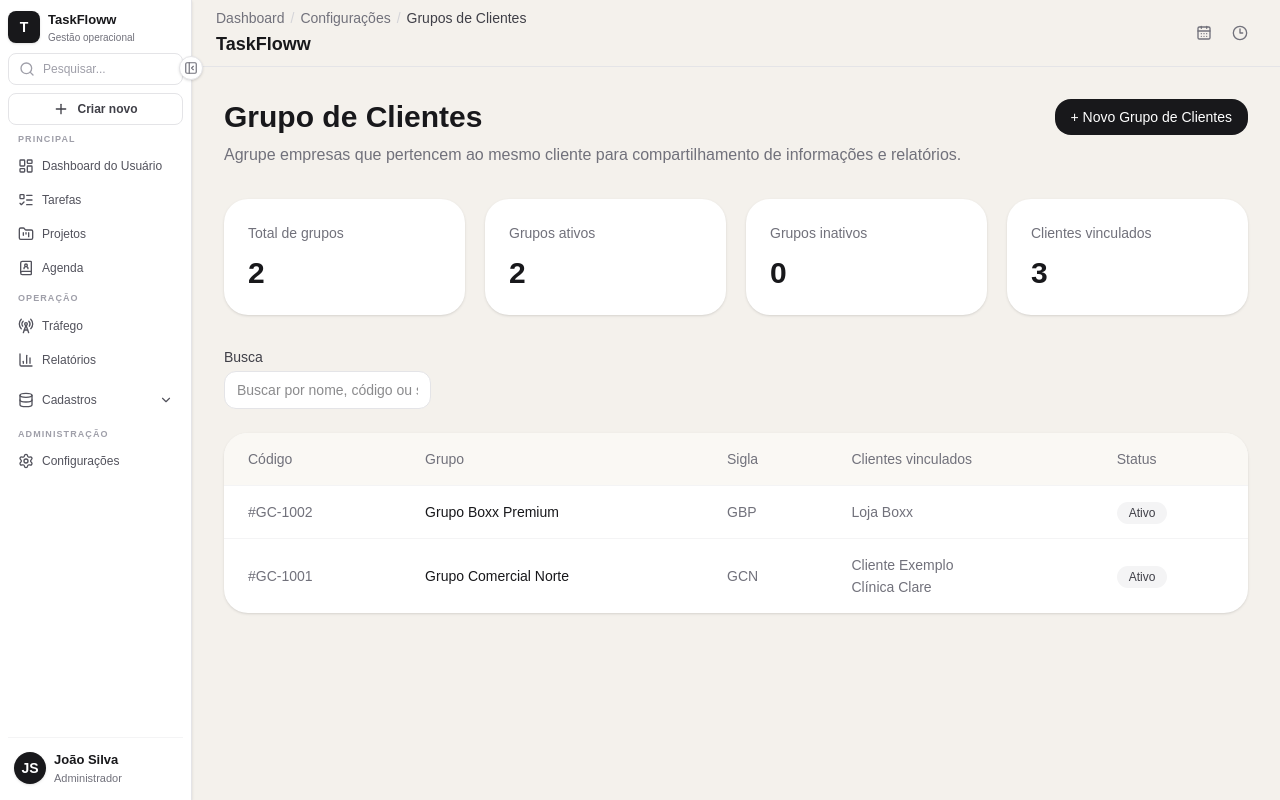
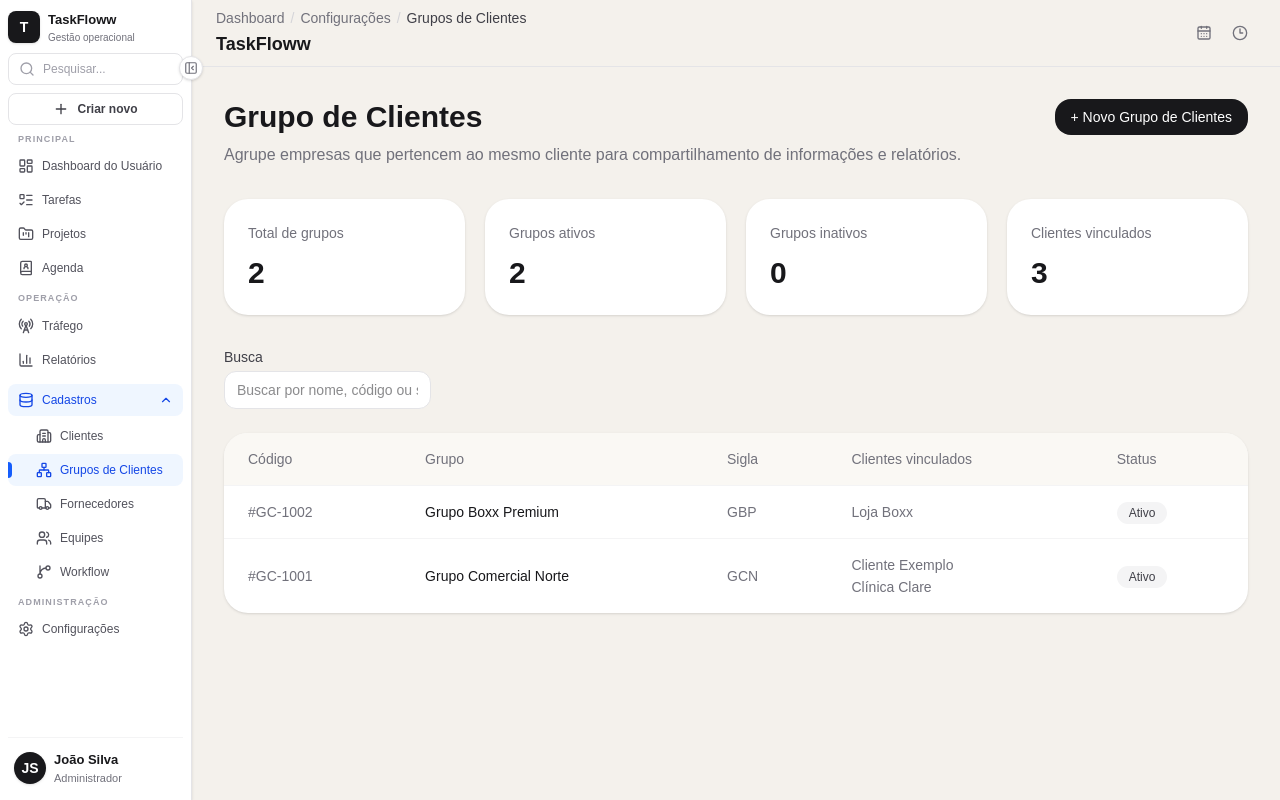
Before and after one commit to hudsonoli/taskflow, a Next.js app in the folder frontend/: page /configuracoes/grupos-clientes in a window 1280 px wide. Built offline with nearby package versions, Linux system fonts and the light colour scheme.

Commit message:
adiciona grupos de clientes no menu cadastros

```diff
--- a/frontend/src/components/layout/Sidebar.tsx
+++ b/frontend/src/components/layout/Sidebar.tsx
@@ -13,6 +13,7 @@ import {
   GitBranch,
   LayoutDashboard,
   ListTodo,
+  Network,
   PanelLeftClose,
   PanelLeftOpen,
   RadioTower,
@@ -45,6 +46,11 @@ const operacaoItems: SidebarItem[] = [
 
 const cadastroItems: SidebarItem[] = [
   { label: "Clientes", href: "/configuracoes/clientes", icon: Building2 },
+  {
+    label: "Grupos de Clientes",
+    href: "/configuracoes/grupos-clientes",
+    icon: Network,
+  },
   { label: "Fornecedores", href: "/fornecedores", icon: Truck },
   { label: "Equipes", href: "/configuracoes/equipes", icon: Users },
   { label: "Workflow", href: "/configuracoes/workflows", icon: GitBranch },
```
